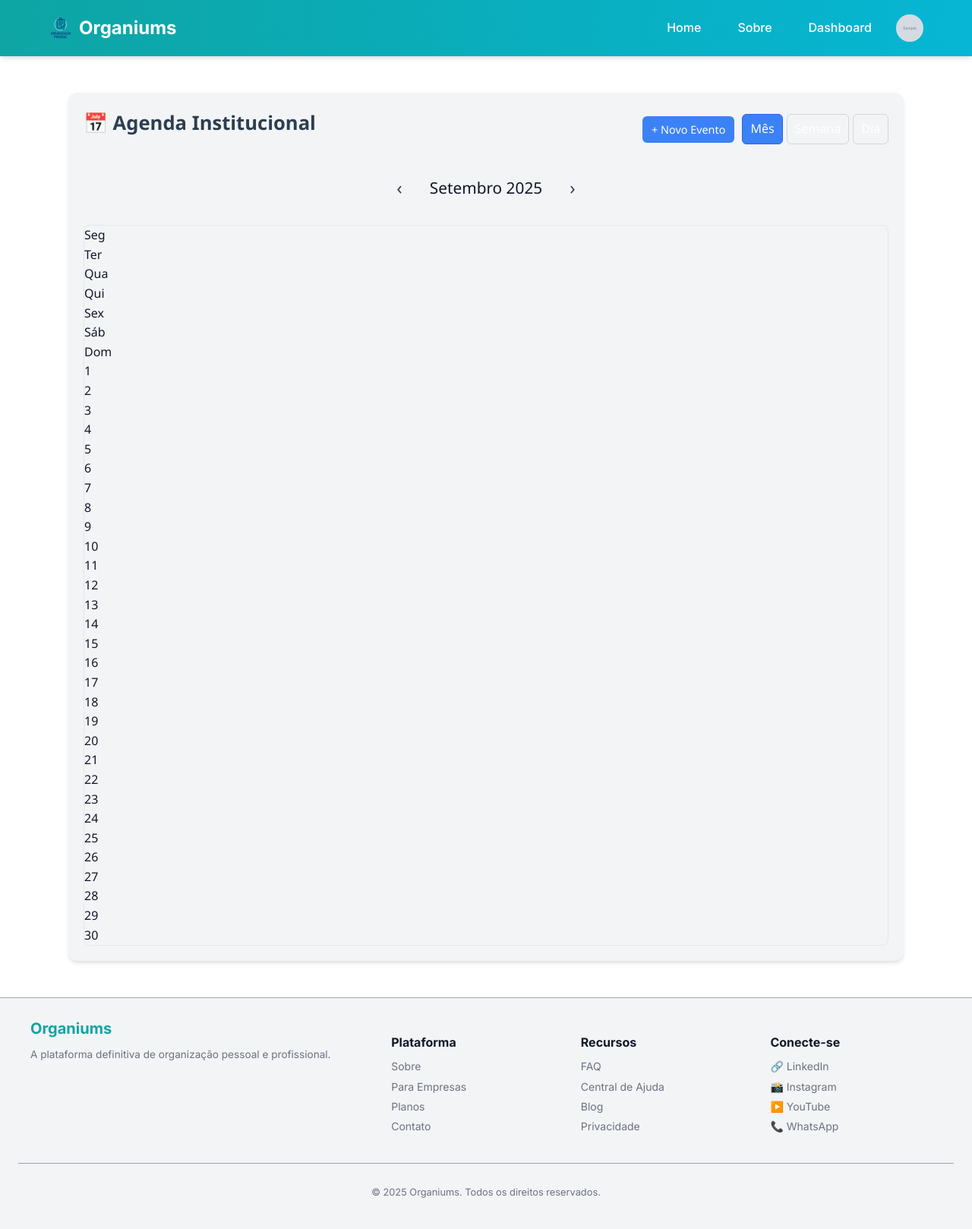
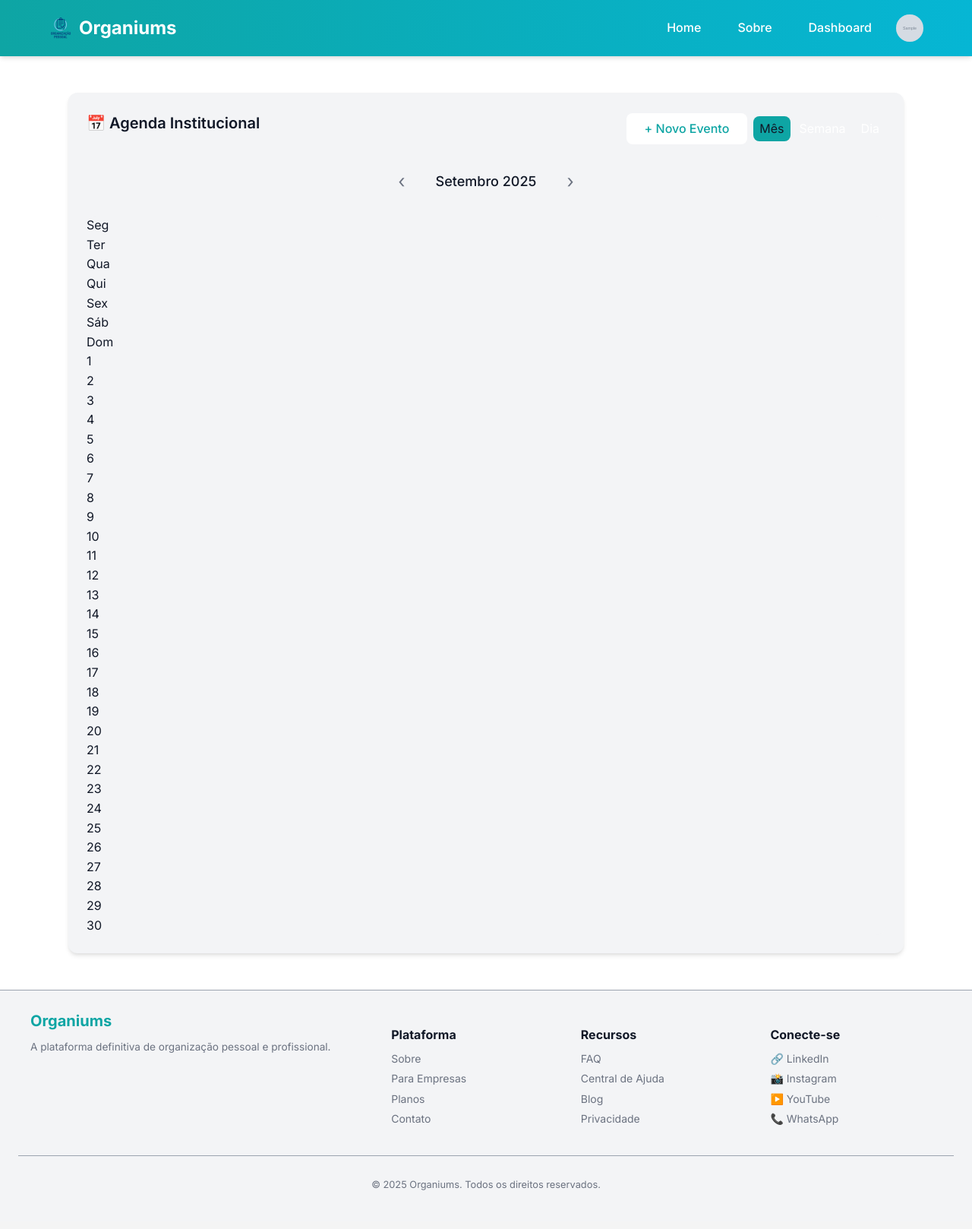
Before and after one commit to esquivelluiz964/organiumsv2, a Flask app: page /client/calendar in a window 1280 px wide. Shown: the whole page at 76% size. After the commit the page ends 1567 px from the top, so only its background shows below. Run offline with Flask 3, Linux system fonts and the light colour scheme; a user stored in the database is signed in; data comes from the database, SQL or seed files in the repository; both versions use the stored data as it was after the commit; tables that the repository leaves empty hold one stand-in row (values such as "Sample post"); grey boxes marked "Sample" are stand-in pictures.

Commit message:
att calendario

```diff
--- a/app/static/css/calendar.css
+++ b/app/static/css/calendar.css
@@ -2,8 +2,8 @@
 .container.client-section {
   max-width: 1100px;
   margin: 0 auto;
-    padding: 20px;
-    font-family: "Segoe UI", Tahoma, Geneva, Verdana, sans-serif;
+  padding: var(--spacing-lg);
+  font-family: var(--font-body);
 }
 
 /* ---------- Header ---------- */
@@ -11,69 +11,40 @@
   display: flex;
   justify-content: space-between;
   align-items: center;
-    margin-bottom: 15px;
+  margin-bottom: var(--spacing-md);
 }
 
 .calendar-header h1 {
-    font-size: 1.6rem;
+  font-size: var(--text-xl);
   font-weight: 600;
-    color: #2c3e50;
+  color: var(--fg);
 }
 
 .calendar-actions {
   display: flex;
   align-items: center;
-    gap: 10px;
+  gap: var(--spacing-sm);
 }
 
-/* Botões */
-.btn-primary,
-.btn-secondary,
-.btn-danger {
-    padding: 6px 12px;
-    border-radius: 6px;
-    border: none;
-    font-size: 0.9rem;
-    cursor: pointer;
-    transition: background 0.2s ease;
-}
-
-.btn-primary {
-    background: #3b82f6;
-    color: #fff;
-}
-
-.btn-primary:hover {
-    background: #2563eb;
-}
-
-.btn-secondary {
-    background: #e5e7eb;
-    color: #374151;
-}
-
-.btn-danger {
-    background: #ef4444;
-    color: #fff;
-}
-
+/* View selector */
 .view-selector {
   display: flex;
-    gap: 5px;
+  gap: var(--spacing-xs);
 }
 
 .btn-view {
-    background: #f3f4f6;
-    border: 1px solid #d1d5db;
-    padding: 6px 10px;
-    border-radius: 6px;
+  background: var(--gray-100);
+  border: 1px solid var(--gray-300);
+  padding: var(--spacing-xs) var(--spacing-sm);
+  border-radius: var(--radius);
   cursor: pointer;
+  transition: var(--transition);
 }
 
 .btn-view.active {
-    background: #3b82f6;
-    color: #fff;
-    border-color: #2563eb;
+  background: var(--brand-primary);
+  color: var(--fg-inverse);
+  border-color: var(--brand-primary-dark);
 }
 
 /* ---------- Navegação ---------- */
@@ -81,14 +52,14 @@
   display: flex;
   justify-content: center;
   align-items: center;
-    margin: 15px 0;
-    gap: 20px;
+  margin: var(--spacing-md) 0;
+  gap: var(--spacing-lg);
 }
 
 .calendar-nav h2 {
-    font-size: 1.3rem;
+  font-size: var(--text-lg);
   font-weight: 500;
-    color: #111827;
+  color: var(--fg);
 }
 
 .nav-btn {
@@ -96,61 +67,114 @@
   border: none;
   font-size: 1.5rem;
   cursor: pointer;
-    color: #374151;
+  color: var(--muted);
+  transition: var(--transition);
 }
 
 .nav-btn:hover {
-    color: #111827;
+  color: var(--fg);
 }
 
+/* ---------- Grade do Calendário ---------- */
 /* ---------- Grade do Calendário ---------- */
 .calendar {
   display: grid;
   grid-template-columns: repeat(7, 1fr);
-    border: 1px solid #e5e7eb;
-    border-radius: 8px;
+  border: 1px solid var(--gray-300);
+  border-radius: var(--radius-lg);
   overflow: hidden;
+  background: var(--bg-light);
 }
 
 .calendar .day {
-    border: 1px solid #e5e7eb;
-    min-height: 100px;
-    padding: 5px;
+  border: 1px solid var(--gray-200);
+  min-height: 110px;
+  padding: var(--spacing-xs);
   position: relative;
-    font-size: 0.8rem;
+  font-size: var(--text-sm);
+  transition: var(--transition);
 }
 
+.calendar .day:hover {
+  background: var(--gray-100);
+}
+
+/* Número do dia */
 .calendar .day .date {
   font-weight: 600;
-    font-size: 0.9rem;
-    color: #374151;
-    margin-bottom: 4px;
+  font-size: var(--text-md);
+  color: var(--fg);
+  margin-bottom: var(--spacing-xxs);
 }
 
 /* Dia atual */
 .calendar .day.today {
-    background: #f0f9ff;
-    border: 2px solid #3b82f6;
+  background: var(--brand-primary-light);
+  border: 2px solid var(--brand-primary);
 }
 
 /* ---------- Eventos ---------- */
 .calendar .event {
   display: inline-block;
-    background: #3b82f6; /* cor padrão */
-    color: #fff;
-    font-size: 0.75rem;
-    padding: 2px 6px;
-    border-radius: 4px;
+  background: var(--brand-primary);
+  color: var(--fg-inverse);
+  font-size: var(--text-xs);
+  padding: var(--spacing-xxs) var(--spacing-xs);
+  border-radius: 999px; /* estilo pill */
   margin: 2px 0;
   white-space: nowrap;
   overflow: hidden;
   text-overflow: ellipsis;
   cursor: pointer;
+  box-shadow: var(--shadow-sm);
+  transition: var(--transition);
 }
 
-/* As cores vão ser aplicadas inline via JS */
-.calendar .event[data-color] {
-    background: attr(data-color color, #3b82f6);
+.calendar .event:hover {
+  opacity: 0.9;
+  transform: scale(1.02);
+}
+
+/* Variações de cor para eventos */
+.event-success { background: var(--success); }
+.event-warning { background: var(--warning); }
+.event-danger  { background: var(--danger); }
+.event-info    { background: var(--info); }
+.event-dark    { background: var(--gray-700); }
+
+/* ---------- Dark Mode ---------- */
+[data-theme="dark"] .calendar {
+  background: var(--bg-dark);
+  border-color: var(--gray-700);
+}
+
+[data-theme="dark"] .calendar .day {
+  border-color: var(--gray-600);
+}
+
+[data-theme="dark"] .calendar .day:hover {
+  background: var(--gray-800);
+}
+
+/* Dia atual */
+.calendar .day.today {
+  background: var(--brand-primary-light);
+  border: 2px solid var(--brand-primary);
+}
+
+/* ---------- Eventos ---------- */
+.calendar .event {
+  display: inline-block;
+  background: var(--brand-primary);
+  color: var(--fg-inverse);
+  font-size: var(--text-xs);
+  padding: var(--spacing-xxs) var(--spacing-xs);
+  border-radius: var(--radius-sm);
+  margin: 2px 0;
+  white-space: nowrap;
+  overflow: hidden;
+  text-overflow: ellipsis;
+  cursor: pointer;
 }
 
 /* ---------- Modal ---------- */
--- a/app/static/css/vars.css
+++ b/app/static/css/vars.css
@@ -1,38 +1,76 @@
 :root {
-  /* Cores principais - Tema Organiums (azul/turquesa) */
+  /* ---------- Cores principais ---------- */
   --bg: #ffffff;
   --fg: #111827;
-  --brand-primary: #0ea5a4;
-  --brand-secondary: #06b6d4;
-  --brand-dark: #0d9488;
+  --brand-primary: #0ea5a4;   /* Turquesa principal */
+  --brand-secondary: #06b6d4; /* Turquesa clara */
+  --brand-dark: #0d9488;      /* Turquesa escura */
+
+  --bg-light: #f3f4f6;
   --muted: #6b7280;
   --muted-light: #9ca3af;
-  --bg-light: #f3f4f6;
 
-  /* Elementos de UI */
-  --radius: 8px;
-  --radius-lg: 12px;
-  --shadow: 0 4px 6px -1px rgba(0, 0, 0, 0.1), 0 2px 4px -1px rgba(0, 0, 0, 0.06);
-  --shadow-md: 0 10px 15px -3px rgba(0, 0, 0, 0.1), 0 4px 6px -2px rgba(0, 0, 0, 0.05);
+  /* ---------- Cores de Status ---------- */
+  --success: #10b981;
+  --success-bg: #d1fae5;
+  --danger: #ef4444;
+  --danger-bg: #fee2e2;
+  --warning: #f59e0b;
+  --warning-bg: #fef3c7;
+  --info: #3b82f6;
+  --info-bg: #dbeafe;
 
-  /* Espaçamentos */
+  /* ---------- Tipografia ---------- */
+  --font-base: 'Inter', system-ui, Arial, sans-serif;
+  --font-alt: 'Segoe UI', Tahoma, Geneva, Verdana, sans-serif;
+
+  --text-xs: 0.75rem;   /* 12px */
+  --text-sm: 0.875rem;  /* 14px */
+  --text-md: 1rem;      /* 16px */
+  --text-lg: 1.125rem;  /* 18px */
+  --text-xl: 1.25rem;   /* 20px */
+  --text-2xl: 1.5rem;   /* 24px */
+  --text-3xl: 1.875rem; /* 30px */
+
+  --line-height: 1.6;
+
+  /* ---------- Espaçamentos ---------- */
   --container-width: 1200px;
   --spacing-xs: 4px;
   --spacing-sm: 8px;
   --spacing-md: 16px;
   --spacing-lg: 24px;
   --spacing-xl: 32px;
+  --spacing-2xl: 48px;
 
-  /* Transições */
+  /* ---------- Bordas e Sombra ---------- */
+  --radius: 8px;
+  --radius-lg: 12px;
+  --radius-full: 9999px;
+
+  --shadow: 0 4px 6px -1px rgba(0, 0, 0, 0.1),
+            0 2px 4px -1px rgba(0, 0, 0, 0.06);
+  --shadow-md: 0 10px 15px -3px rgba(0, 0, 0, 0.1),
+               0 4px 6px -2px rgba(0, 0, 0, 0.05);
+  --shadow-lg: 0 20px 25px -5px rgba(0, 0, 0, 0.1),
+               0 10px 10px -5px rgba(0, 0, 0, 0.04);
+
+  /* ---------- Transições ---------- */
   --transition: all 0.3s ease;
 }
 
-/* Modo escuro (para o futuro) */
+/* ---------- Dark mode ---------- */
 @media (prefers-color-scheme: dark) {
   :root {
     --bg: #111827;
     --fg: #f3f4f6;
     --bg-light: #1f2937;
     --muted: #d1d5db;
+    --muted-light: #9ca3af;
+
+    --info-bg: #1e3a8a;
+    --success-bg: #064e3b;
+    --danger-bg: #7f1d1d;
+    --warning-bg: #78350f;
   }
 }
```
Also changed, not shown: other parts of app/static/css/calendar.css (+20 -19 lines), app/static/css/dashboard.css (+7 -6 lines), app/static/css/kanban.css (+49 -55 lines), app/static/css/utilities.css (added, +114 -0 lines), instance/mvp.db. Lines whose indentation alone changed are shown as unchanged.
